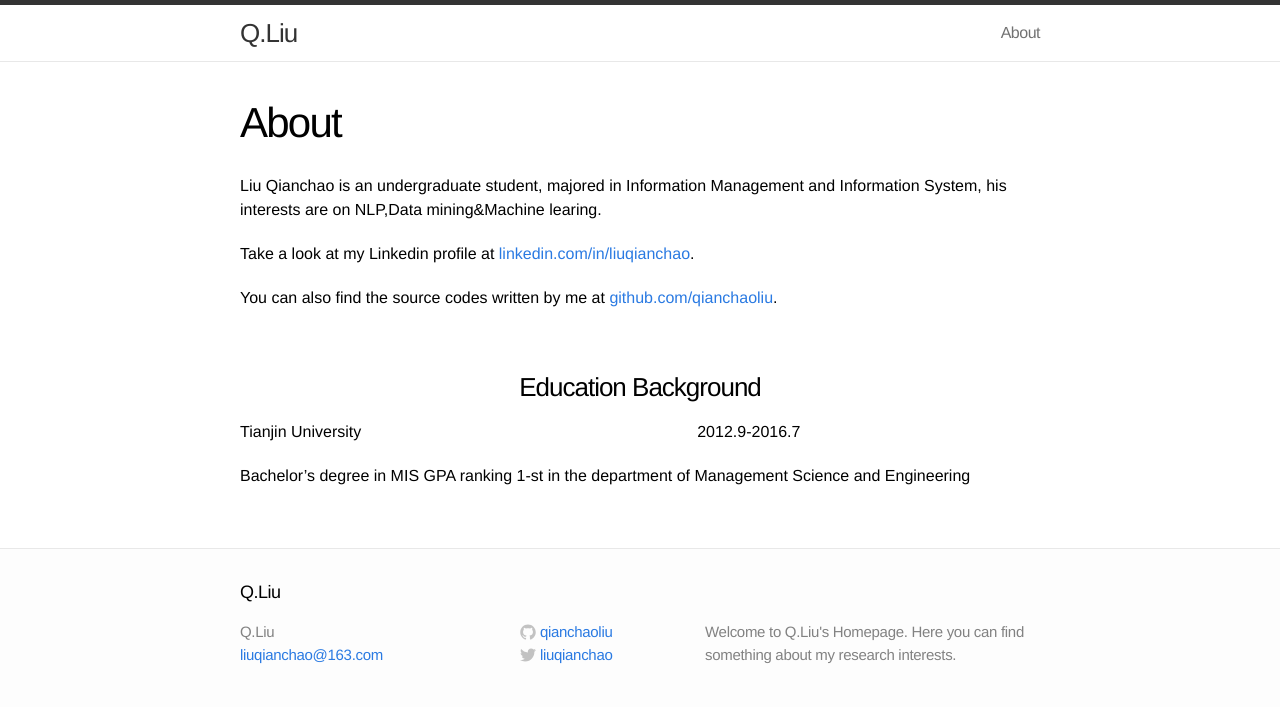
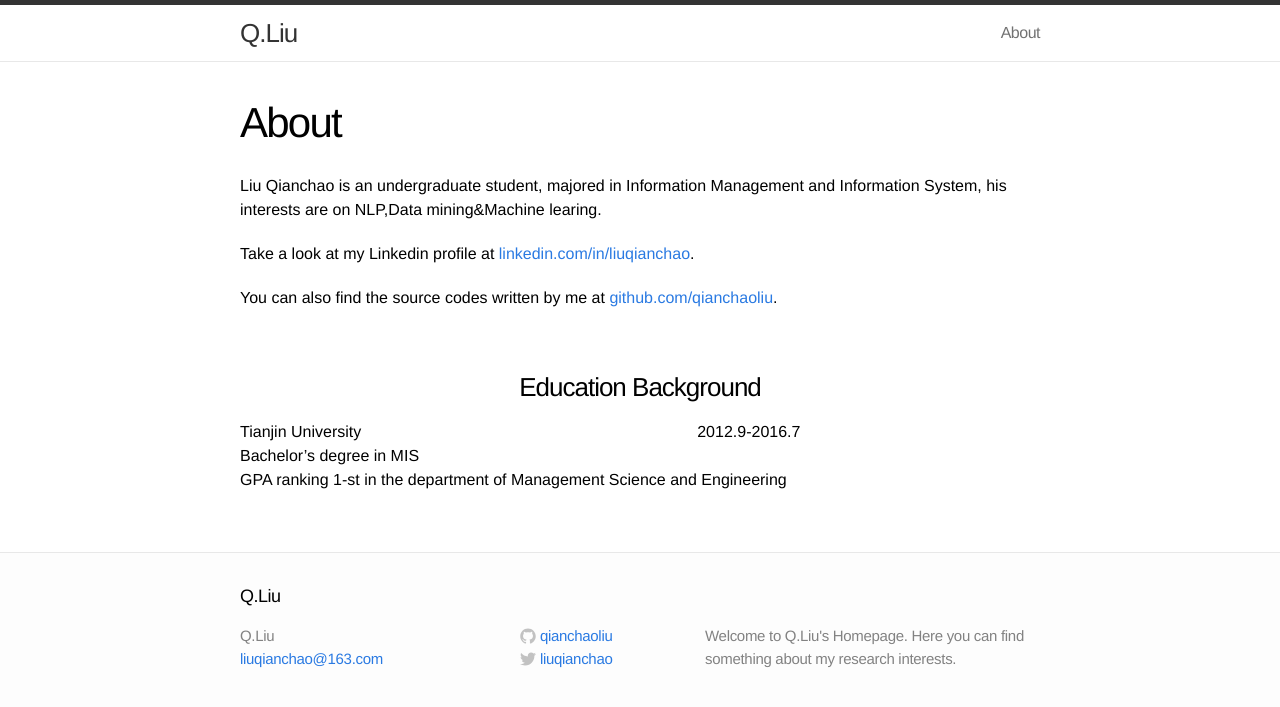
Before and after one commit to QianchaoLiu/QianchaoLiu.github.io, a Jekyll site: the page built from about.md, in a window 1280 px wide. Shown: the top 707 px of the page. Built offline with Jekyll 4.4.1, drawn with Linux system fonts in a browser that asks for light colours.

Commit message:
self-description

```diff
--- a/about.md
+++ b/about.md
@@ -12,6 +12,6 @@ You can also find the source codes written by me at [github.com/qianchaoliu](htt
 <br>
 <br>
 <center><h3> <bold>Education Background</bold></h3></center>
-<bold>Tianjin University　　　　　　　　　　　　　　　　　　　　　2012.9-2016.7</bold>
-Bachelor's degree in MIS
+Tianjin University　　　　　　　　　　　　　　　　　　　　　2012.9-2016.7<br>
+Bachelor's degree in MIS<br>
 GPA ranking 1-st in the department of Management Science and Engineering
```
